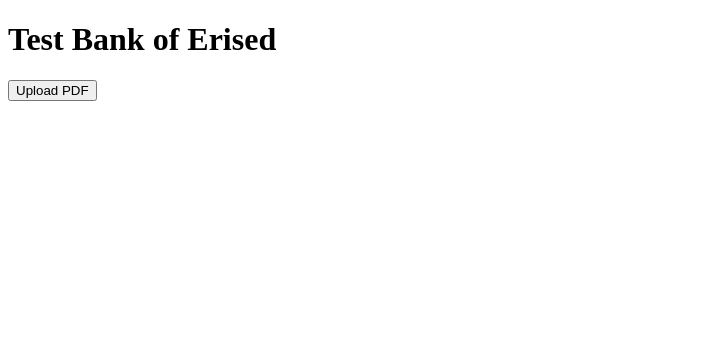
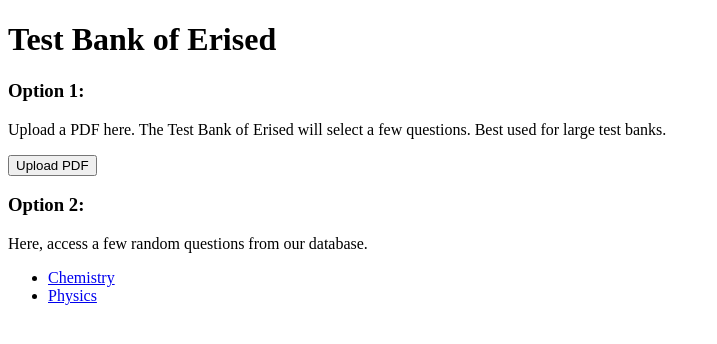
Before and after one commit to ElectricNinja315/Erised, a website: page index.html in a window 1280 px wide. Shown: the whole page, without its empty margins (0-717 px from the left). Drawn offline with Linux system fonts and the light colour scheme.

Commit message:
upload chem and physics pages

```diff
--- a/index.html
+++ b/index.html
@@ -7,6 +7,17 @@
 
     <body>
         <h1>Test Bank of Erised</h1>
+
+        <h3>Option 1:</h3>
+        <p>Upload a PDF here. The Test Bank of Erised will select a few questions. Best used for large test banks.</p>
         <button id="upload" onclick="">Upload PDF</button>
+        <br>
+
+        <h3>Option 2:</h3>
+        <p>Here, access a few random questions from our database.</p>
+        <ul>
+            <li><a href="subjects/chem.html">Chemistry</a></li>
+            <li><a href="subjects/phys.html">Physics</a></li>
+        </ul>
     </body>
 </html>
```
Also changed, not shown: subjects/chem.html (added, +1 -0 lines), subjects/phys.html (added, +1 -0 lines).
